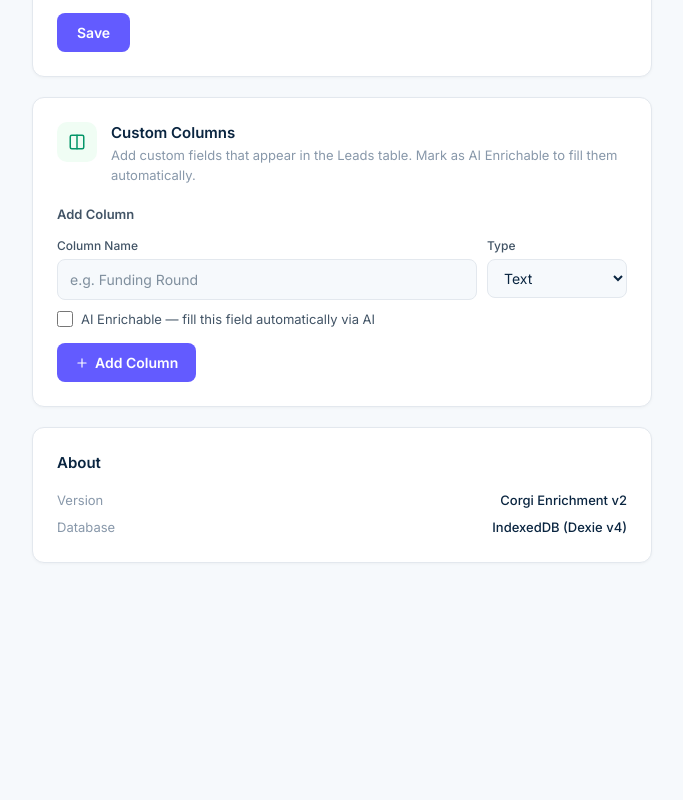
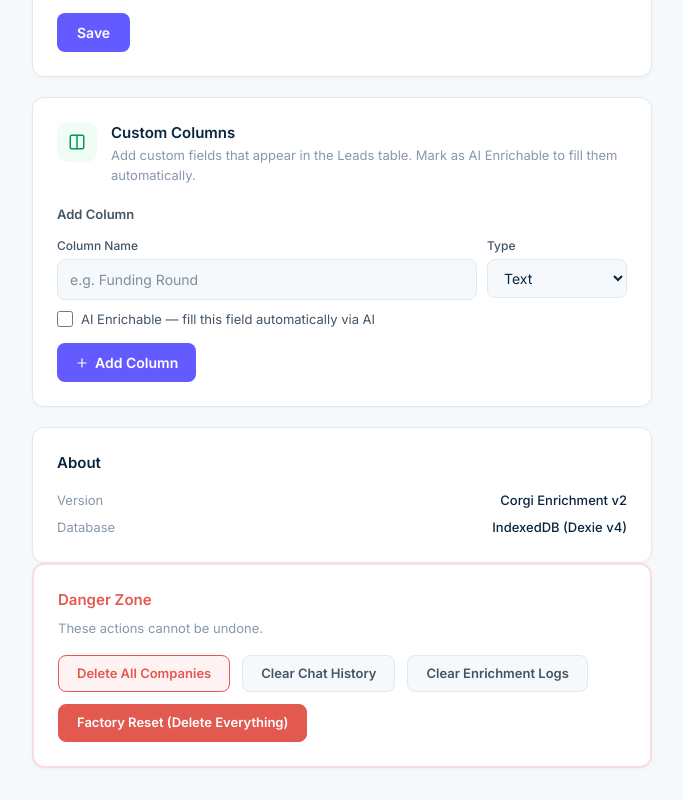
Before and after one commit to taslim-iya/enrichment, a React (Vite) app: page /settings in a window 1280 px wide. Shown: the part 1274-2074 px from the top of the page, without its empty margins (264-947 px from the left). Before the commit the page ends 1869 px from the top, so only its background shows below. Built offline with nearby package versions, Linux system fonts and the light colour scheme.

Commit message:
Danger Zone: delete companies, clear chat/logs, factory reset

```diff
--- a/src/pages/SettingsPage.tsx
+++ b/src/pages/SettingsPage.tsx
@@ -660,6 +660,62 @@ export default function SettingsPage() {
         </div>
       </div>
 
+      {/* ── 7. Danger Zone ──────────────────────────────────── */}
+      <div style={{
+        background: S.card,
+        border: `2px solid ${S.danger}33`,
+        borderRadius: 12,
+        padding: 24,
+        boxShadow: '0 1px 3px rgba(0,0,0,0.04)',
+      }}>
+        <div style={{ fontSize: 15, fontWeight: 600, color: S.danger, marginBottom: 8 }}>Danger Zone</div>
+        <p style={{ fontSize: 13, color: S.textMuted, margin: '0 0 16px' }}>These actions cannot be undone.</p>
+        <div style={{ display: 'flex', flexWrap: 'wrap', gap: 12 }}>
+          <button
+            onClick={async () => {
+              if (!window.confirm('Delete ALL companies? This cannot be undone.')) return;
+              if (!window.confirm('Are you absolutely sure? All company data, enrichment results, and notes will be lost.')) return;
+              await db.companies.clear();
+              alert('All companies deleted.');
+            }}
+            style={{ padding: '8px 18px', borderRadius: 8, border: `1px solid ${S.danger}`, background: '#FEF2F2', color: S.danger, fontSize: 13, fontWeight: 600, cursor: 'pointer' }}
+          >
+            Delete All Companies
+          </button>
+          <button
+            onClick={async () => {
+              if (!window.confirm('Clear all chat messages?')) return;
+              await db.chat_messages.clear();
+              alert('Chat history cleared.');
+            }}
+            style={{ padding: '8px 18px', borderRadius: 8, border: `1px solid ${S.border}`, background: S.bg, color: S.textSecondary, fontSize: 13, fontWeight: 600, cursor: 'pointer' }}
+          >
+            Clear Chat History
+          </button>
+          <button
+            onClick={async () => {
+              if (!window.confirm('Clear all enrichment logs?')) return;
+              await db.enrichment_log.clear();
+              alert('Enrichment logs cleared.');
+            }}
+            style={{ padding: '8px 18px', borderRadius: 8, border: `1px solid ${S.border}`, background: S.bg, color: S.textSecondary, fontSize: 13, fontWeight: 600, cursor: 'pointer' }}
+          >
+            Clear Enrichment Logs
+          </button>
+          <button
+            onClick={async () => {
+              if (!window.confirm('Reset ALL data? Companies, leads, team, call sheets, chat — everything?')) return;
+              if (!window.confirm('Last chance. This wipes the entire database.')) return;
+              await db.delete();
+              window.location.reload();
+            }}
+            style={{ padding: '8px 18px', borderRadius: 8, border: `1px solid ${S.danger}`, background: S.danger, color: '#fff', fontSize: 13, fontWeight: 600, cursor: 'pointer' }}
+          >
+            Factory Reset (Delete Everything)
+          </button>
+        </div>
+      </div>
+
       <style>{`
         @keyframes spin { from { transform: rotate(0deg); } to { transform: rotate(360deg); } }
       `}</style>
```
